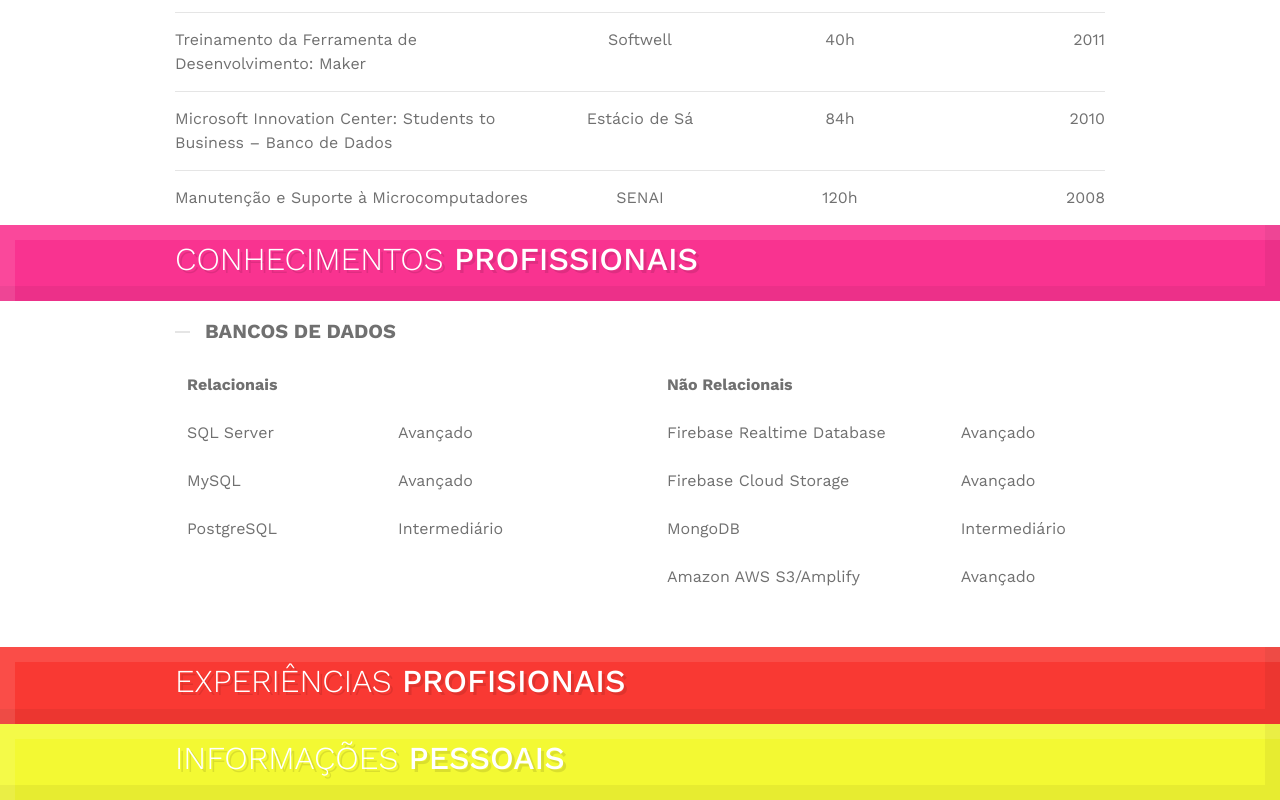
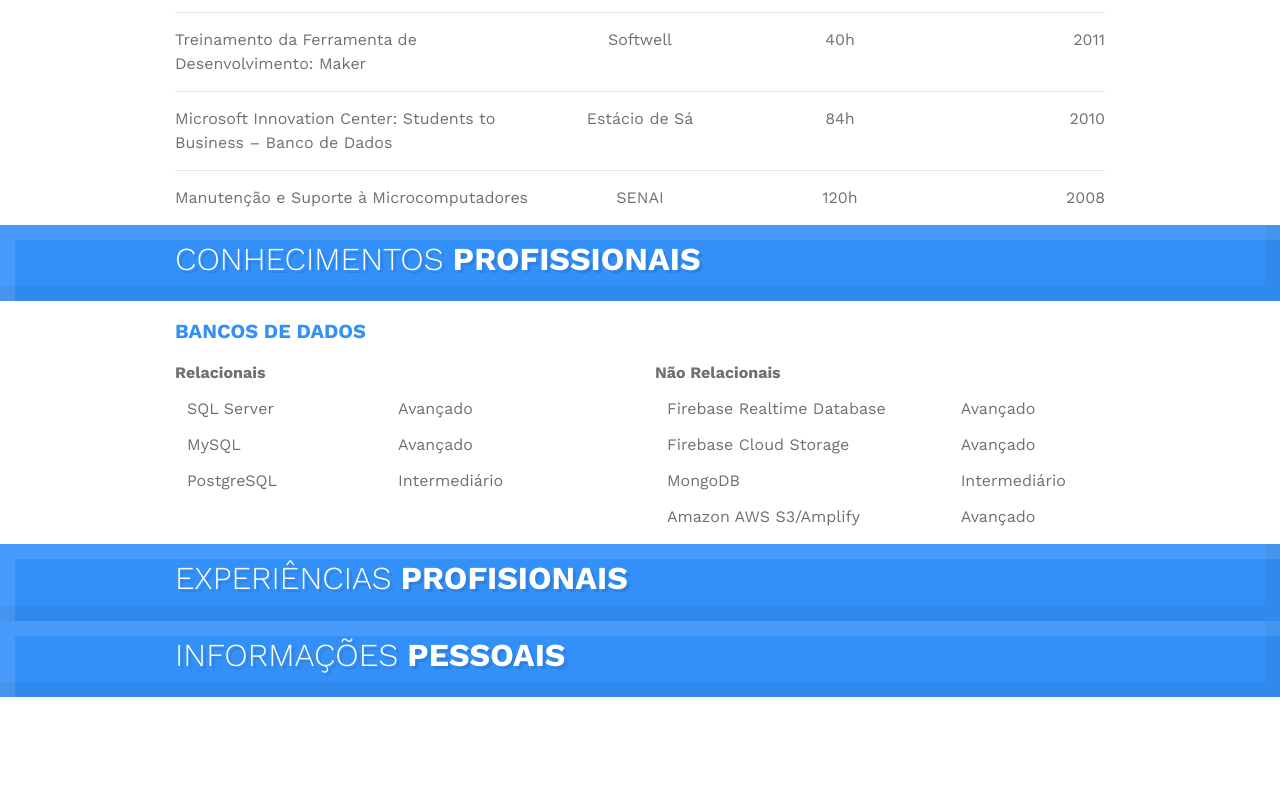
Before and after one commit to diegomartins-dev/webcurriculo, a React (Create React App) app: page / in a window 1280 px wide. Shown: the part 1039-1839 px from the top of the page. After the commit the page ends 1736 px from the top, so only its background shows below. Built offline with nearby package versions, Linux system fonts and the light colour scheme.

Commit message:
atualizacoes

```diff
--- a/src/App.js
+++ b/src/App.js
@@ -62,7 +62,7 @@ function App() {
       </div>
 
       <div className="box-skills">
-        <div className="bg--success box--shadow">
+        <div className="bg--info box--shadow">
           <div className="container">
             <div className="row">
               <div className="col-12">
@@ -239,7 +239,7 @@ function App() {
       </div>
 
       <div className="box-skills">
-        <div className="bg--elixir box--shadow">
+        <div className="bg--info box--shadow">
           <div className="container">
             <div className="row">
               <div className="col-12">
@@ -253,77 +253,85 @@ function App() {
           <div className="row">
             <div className="col-12">
               <div className="box-knowledge">
-                <span class="box-knowledge__subtitle">Bancos de Dados</span>
+                <span class="box-knowledge__subtitle">Bancos de Dados </span>
                 <div className="row">
                   <div className="table-responsive col-md-6">
-                    <table className="table table-borderless">
+                    <table className="table table-borderless --no-margin-bottom">
+                      <thead>
                         <tr>
-                        <th colSpan="2">Relacionais</th>
+                          <th className="--no-padding-top --no-padding-left-right" colSpan="2">Relacionais</th>
                         </tr>
+                      </thead>
+                      <tbody>
                         <tr>
-                        <td>
+                          <td className="--no-padding-top align-middle">
                             SQL Server
                           </td>
-                        <td>
+                          <td className="--no-padding-top align-middle">
                             Avançado
                           </td>
                         </tr>
                         <tr>
-                        <td>
+                          <td className="--no-padding-top align-middle">
                             MySQL
                           </td>
-                        <td>
+                          <td className="--no-padding-top align-middle">
                             Avançado
                           </td>
                         </tr>
                         <tr>
-                        <td>
+                          <td className="--no-padding-top align-middle">
                             PostgreSQL
                           </td>
-                        <td>
+                          <td className="--no-padding-top align-middle">
                             Intermediário
                           </td>
                         </tr>
+                      </tbody>
                     </table>
                   </div>
 
                   <div className="table-responsive col-md-6">
-                    <table className="table table-borderless">
+                    <table className="table table-borderless --no-margin-bottom">
+                      <thead>
                         <tr>
-                        <th colSpan="2">Não Relacionais</th>
+                          <th className="--no-padding-top --no-padding-left-right" colSpan="2">Não Relacionais</th>
                         </tr>
+                      </thead>
+                      <tbody>
                         <tr>
-                        <td>
+                          <td className="--no-padding-top align-middle">
                             Firebase Realtime Database
                           </td>
-                        <td>
+                          <td className="--no-padding-top align-middle">
                             Avançado
                           </td>
                         </tr>
                         <tr>
-                        <td>
+                          <td className="--no-padding-top align-middle">
                             Firebase Cloud Storage
                           </td>
-                        <td>
+                          <td className="--no-padding-top align-middle">
                             Avançado
                           </td>
                         </tr>
                         <tr>
-                        <td>
+                          <td className="--no-padding-top align-middle">
                             MongoDB
                           </td>
-                        <td>
+                          <td className="--no-padding-top align-middle">
                             Intermediário
                           </td>
                         </tr>
                         <tr>
-                        <td>
+                          <td className="--no-padding-top align-middle">
                             Amazon AWS S3/Amplify
                           </td>
-                        <td>
+                          <td className="--no-padding-top align-middle">
                             Avançado
                           </td>
                         </tr>
+                      </tbody>
                     </table>
                   </div>
                 </div>
@@ -334,7 +342,7 @@ function App() {
       </div>
 
       <div className="box-experiences">
-        <div className="bg--danger box--shadow">
+        <div className="bg--info box--shadow">
           <div className="container">
             <div className="row">
               <div className="col-12">
@@ -346,7 +354,7 @@ function App() {
       </div>
 
       <div className="box-personal">
-        <div className="bg--spark box--shadow">
+        <div className="bg--info box--shadow">
           <div className="container">
             <div className="row">
               <div className="col-12">
--- a/src/index.css
+++ b/src/index.css
@@ -7,6 +7,7 @@
 
 :root {
   --gray: #707070;
+  --gray-light: #7070701f;
   --white: #FFF;
   --energy: #F99C33;
   --info: #3390f9;
@@ -40,6 +41,10 @@ code {
   padding: 15px 0;
 }
 
+h1, h2, h3, h4, h5 {
+  font-weight: bold;
+}
+
 /* Elements */
 
   /* -- Boxes */
@@ -67,6 +72,7 @@ code {
       text-transform: uppercase;
       font-weight: bold;
       font-size: 20px;
+      color: var(--info);
     }
 
     /* Box Certifier*/
@@ -93,9 +99,10 @@ code {
       text-transform: uppercase;
       font-weight: bold;
       font-size: 20px;
+      color: var(--info);
     }
 
-    .box-knowledge__subtitle::before {
+    /* .box-knowledge__subtitle::before {
       content: "";
       position: relative;
       top: -12px;
@@ -112,7 +119,19 @@ code {
       top: 12px;
       border-bottom: 2px solid rgba(0,0,0,.1);
       margin-left: 15px;
-      /* width: 25%; */
+      width: 25%;
+    } */
+
+    .box-knowledge .row:last-child {
+      padding-bottom: 0;
+    }
+
+    .box-knowledge .row:last-child .table-responsive:last-child table{
+      padding-bottom: 0;
+    }
+
+    .box-knowledge .row:last-child .table-responsive:last-child table tbody:last-child tr:last-child td{
+      padding-bottom: 0;
     }
 
   /* -- Fonts */
@@ -182,45 +201,61 @@ code {
 /* Modifies */
 
   .--no-padding {
-    padding: 0;
+    padding: 0 !important;
   }
 
   .--no-padding-left-right {
-    padding-left: 0;
-    padding-right: 0;
+    padding-left: 0 !important;
+    padding-right: 0 !important;
   }
 
   .--no-padding-top-bottom {
-    padding-top: 0;
-    padding-bottom: 0;
+    padding-top: 0 !important;
+    padding-bottom: 0 !important;
   }
 
   .--no-padding-top {
-    padding-top: 0;
+    padding-top: 0 !important;
   }
 
   .--no-padding-bottom {
-    padding-bottom: 0;
+    padding-bottom: 0 !important;
   }
 
   .--no-padding-left {
-    padding-left: 0;
+    padding-left: 0 !important;
   }
 
   .--no-padding-right {
-    padding-right: 0;
+    padding-right: 0 !important;
   }
 
   .--no-margin {
-    margin: 0;
+    margin: 0 !important;
   }
 
   .--no-margin-left-right {
-    margin-left: 0;
-    margin-right: 0;
+    margin-left: 0 !important;
+    margin-right: 0 !important;
   }
 
   .--no-margin-top-bottom {
-    margin-top: 0;
-    margin-bottom: 0;
+    margin-top: 0 !important;
+    margin-bottom: 0 !important;
   }
+
+  .--no-margin-top {
+    margin-bottom: 0 !important;
+  }
+
+  .--no-margin-bottom {
+    margin-bottom: 0 !important;
+  }
+
+  .--no-margin-left {
+    margin-bottom: 0 !important;
+  }
+
+  .--no-margin-right {
+    margin-bottom: 0 !important;
+  }
```
Lines whose indentation alone changed are shown as unchanged.
